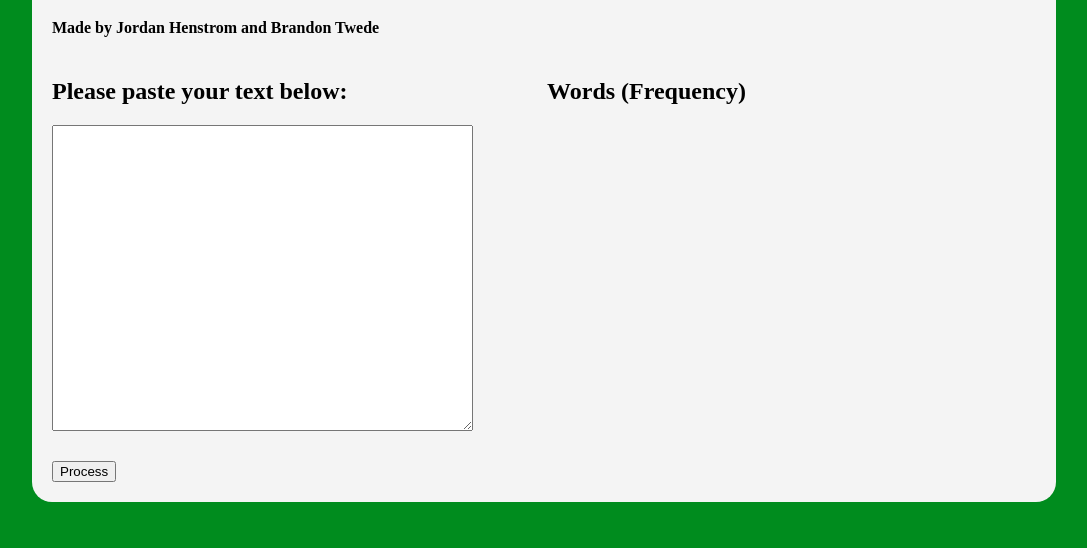
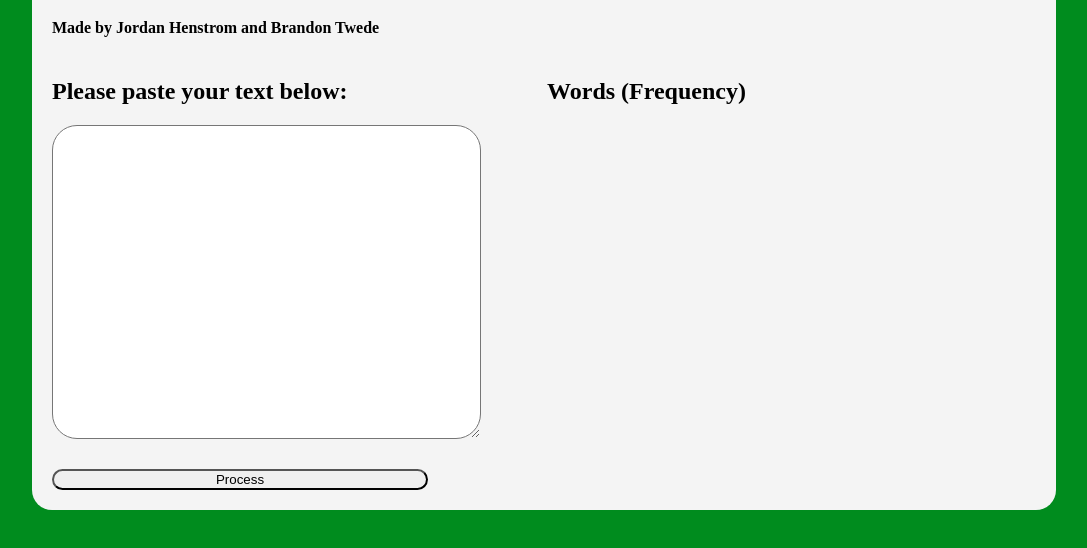
Before and after one commit to BrandonTwede/CS260Creative1, a plain HTML site: page index.html in a window 1280 px wide. Shown: the part 72-620 px from the top of the page, without its empty margins (96-1183 px from the left). Drawn offline with Linux system fonts and the light colour scheme.

Commit message:
Small CSS changes

```diff
--- a/project1.css
+++ b/project1.css
@@ -8,6 +8,8 @@ body {
 
 input {
     margin-top:30px;
+	width: 376px;
+	border-radius: 25px;
 }
 
 #container {
@@ -28,3 +30,8 @@ input {
 .horizontal_div + .horizontal_div {
     margin-left:50px;
 }
+
+#input_text_area {
+	border-radius: 25px;
+	padding: 6px;
+}
```
